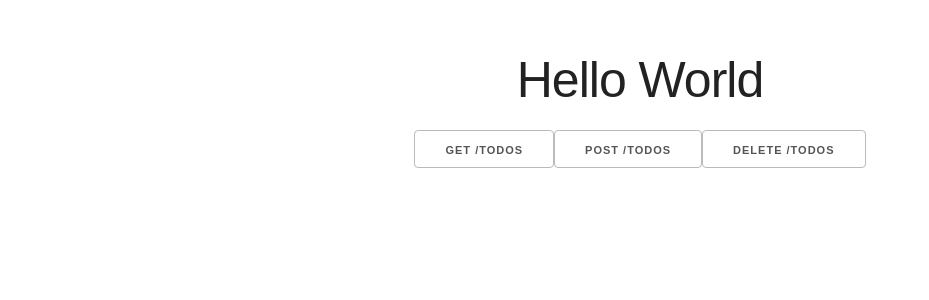
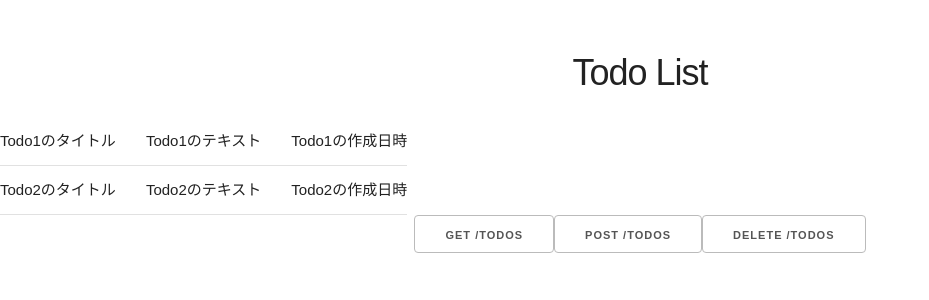
Before and after one commit to kielze/simple-todos-react, a React (Create React App) app: page / in a window 1280 px wide. Shown: the top 300 px of the page, without its empty margins (0-929 px from the left). Built offline with nearby package versions, Linux system fonts and the light colour scheme.

Commit message:
Implement TODO Card

```diff
--- a/src/App.js
+++ b/src/App.js
@@ -1,13 +1,23 @@
 import React from 'react';
 import { index, create, destroy } from './api';
+import { TodoItem } from './components/TodoItem';
 
 export class App extends React.Component {
   render() {
     return (
       <div className="app">
-        <h1>Hello World</h1>
+        <h3>Todo List</h3>
+        <TodoItem
+          title="Todo1のタイトル"
+          text="Todo1のテキスト"
+          createdAt="Todo1の作成日時"
+        />
+        <TodoItem
+          title="Todo2のタイトル"
+          text="Todo2のテキスト"
+          createdAt="Todo2の作成日時"
+        />
         {/* onClick prop に index を実行する関数を渡す */}
-        {/* onClick に渡す関数のことをイベントハンドラと呼んだりします */}
         <button onClick={() => index().then(json => console.log(json))}> {/* index 関数が返した json をコンソールに表示する */}
           GET /todos
         </button>
--- /dev/null
+++ b/src/components/TodoItem.jsx
@@ -0,0 +1,17 @@
+import React from 'react';
+
+export class TodoItem extends React.Component {
+  render() {
+    const title = this.props.title;
+    const text = this.props.text;
+    const createdAt = this.props.createdAt;
+    return (
+      <tr>
+        {/* とりあえず今はべた書きで書いておく */}
+        <td>{title}</td>
+        <td>{text}</td>
+        <td>{createdAt}</td>
+      </tr>
+    );
+  }
+}
```
